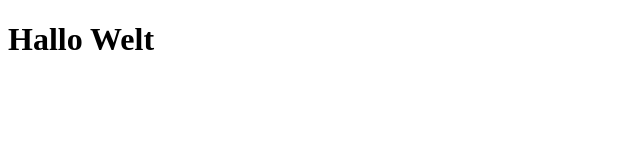
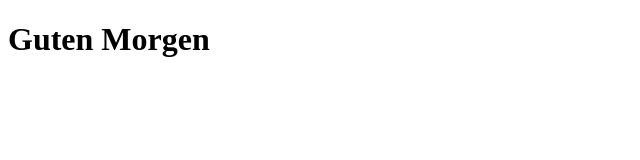
Before and after one commit to ch-r-waelti/git_tolearn, a plain HTML site: page index.html in a window 1280 px wide. Shown: the whole page, without its empty margins (0-640 px from the left). Drawn offline with Linux system fonts and the light colour scheme.

Commit message:
sinnvolle aenderung gemacht

```diff
--- a/index.html
+++ b/index.html
@@ -5,6 +5,6 @@
   <title>Hallo Welt></title>
 </head>
 <body>
-  <h1>Hallo Welt</h1>
+  <h1>Guten Morgen</h1>
 </body>
 </html>
```
